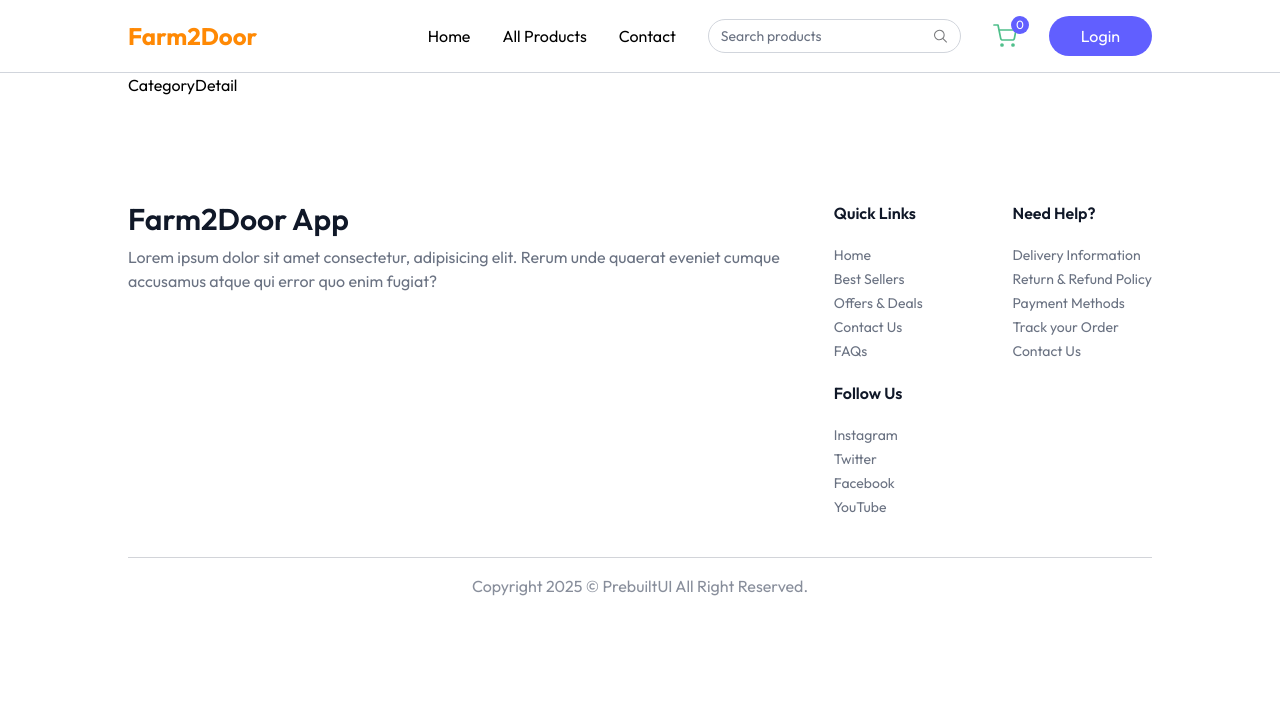
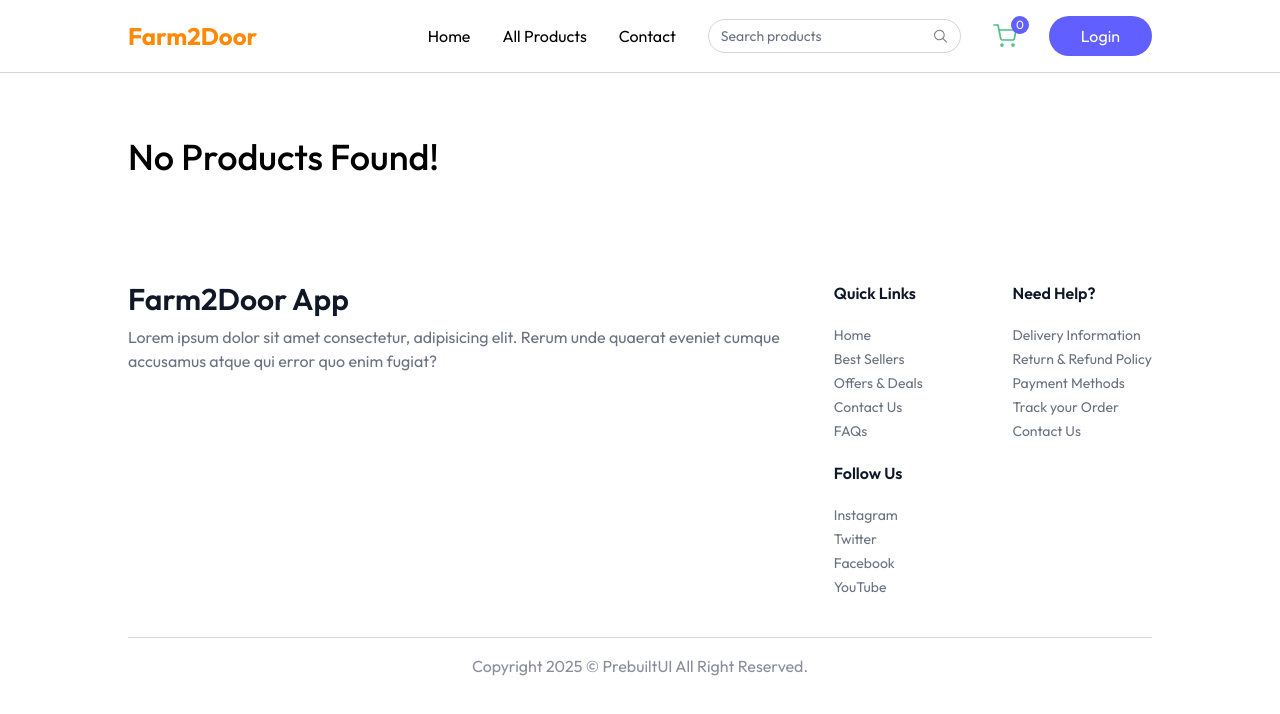
Before and after one commit to prakashverma-dev/Farm2Door, a React (Vite) app in the folder client/: page /categorydetail/1 in a window 1280 px wide. Shown: the top 714 px of the page. Built offline with nearby package versions, Linux system fonts and the light colour scheme.

Commit message:
done category detail page

```diff
--- a/client/src/App.jsx
+++ b/client/src/App.jsx
@@ -30,11 +30,12 @@ function App() {
       <div className='px-6 md:px-16 lg:px-24 xl:px-32'>
       <Routes>
         <Route path='/' element={<Home/>}  />
+        <Route path='/products' element={<AllProducts />}  />
         <Route path='/productdetail/:id' element={<ProductDetail/>}  />
+         <Route path='/categorydetail/:categoryname' element={<CategoryDetail />}  />
+
         <Route path='/cart' element={<Cart/>}  />
         <Route path='/myorder' element={<MyOrder/>}  />
-         <Route path='/categorydetail/:name' element={<CategoryDetail />}  />
-         <Route path='/products' element={<AllProducts />}  />
          <Route path='/contact' element={<Contact />}  />
          <Route path='/add-address' element={<AddAddress />}  />
       </Routes>
--- a/client/src/components/Category.jsx
+++ b/client/src/components/Category.jsx
@@ -10,7 +10,7 @@ function Category() {
   const categoryHandler = (itemPath)=>{
 
     navigate(`/categorydetail/${itemPath.toLowerCase()}`);
-    // scrollTo(0, 0);
+    scrollTo(0, 0);
   }
 
   return (
--- a/client/src/components/ProductCard.jsx
+++ b/client/src/components/ProductCard.jsx
@@ -13,7 +13,11 @@ function ProductCard({item}) {
   return (
 
     item && (
-    <div onClick={()=> navigate(`/productdetail/${item._id}`)} className='border border-gray-500/20 rounded-md md:px-4 px-3 py-2 bg-white min-w-56 max-w-56 w-full'>
+    <div onClick={()=> {
+        navigate(`/productdetail/${item._id}`);
+        scrollTo(0, 0);
+
+        }} className='border border-gray-500/20 rounded-md md:px-4 px-3 py-2 bg-white min-w-56 max-w-56 w-full'>
         <div className='group cursor-pointer flex items-center justify-center px-2'>
 
             <img src={item.image[0]} alt="" className='group-hover:scale-105 transition max-w-26 md:max-w-36' />
--- a/client/src/pages/Cart.jsx
+++ b/client/src/pages/Cart.jsx
@@ -66,7 +66,7 @@ const placeOrder = ()=>{
                     <div key={index} className="grid grid-cols-[2fr_1fr_1fr] text-gray-500 items-center text-sm md:text-base font-medium pt-3">
                         <div className="flex items-center md:gap-6 gap-3">
                             <div onClick={()=> {
-                                navigate(`categorydetail/${product.category.toLowerCase()}/${product._id}`);
+                                navigate(`categorydetail/${product.category.toLowerCase()}`);
                                 scrollTo(0,0);
                                 }} className="cursor-pointer w-24 h-24 flex items-center justify-center border border-gray-300 rounded overflow-hidden">
                                 <img className="max-w-full h-full object-cover" src={product.image[0]} alt={product.name} />
--- a/client/src/pages/CategoryDetail.jsx
+++ b/client/src/pages/CategoryDetail.jsx
@@ -1,7 +1,55 @@
+import { useContext } from "react";
+import { AppContext } from "../context/AppContext";
+import { useParams } from "react-router-dom";
+import { categories } from "../assets/assets";
+import ProductCard from "../components/ProductCard";
 
 // This is Category Detail Page -
 function CategoryDetail() {
-  return <div>CategoryDetail</div>;
+
+
+    const { products, navigate }  = useContext(AppContext);
+    const {categoryname} = useParams();
+
+    const getCategory = categories.find(item=> item.path.toLowerCase() === categoryname.toLowerCase());
+
+    const fileredProductsByCategory = products.filter(item=> item.category.toLowerCase() === categoryname);
+
+
+  return <div className="mt-16">
+
+    {
+      getCategory && (
+        <div className="flex flex-col items-end w-max">
+
+          <h1 className="text-3xl md:w-4xl font-medium">{getCategory.text.toUpperCase()}</h1>
+
+        </div>
+
+
+      )
+    }
+    {
+      fileredProductsByCategory.length > 0 ? (
+      <div>
+          <div className="my-6 grid grid-cols-1 sm:grid-cols-2 md:grid-cols-4 lg:grid-cols-5 gap-4 items-center justify-center">
+            {fileredProductsByCategory.map((item, index) => (
+              <ProductCard key={index} item={item} />
+            ))}
+          </div>
+
+      </div>
+
+    ) : (
+
+        <div>
+          <h1 className="text-3xl md:text-4xl font-medium">
+            No Products Found!
+          </h1>
+        </div>
+    )
+    }
+  </div>;
 }
 
 export default CategoryDetail;
```
Also changed, not shown: client/src/pages/seller/SellerLayout.jsx (added).
